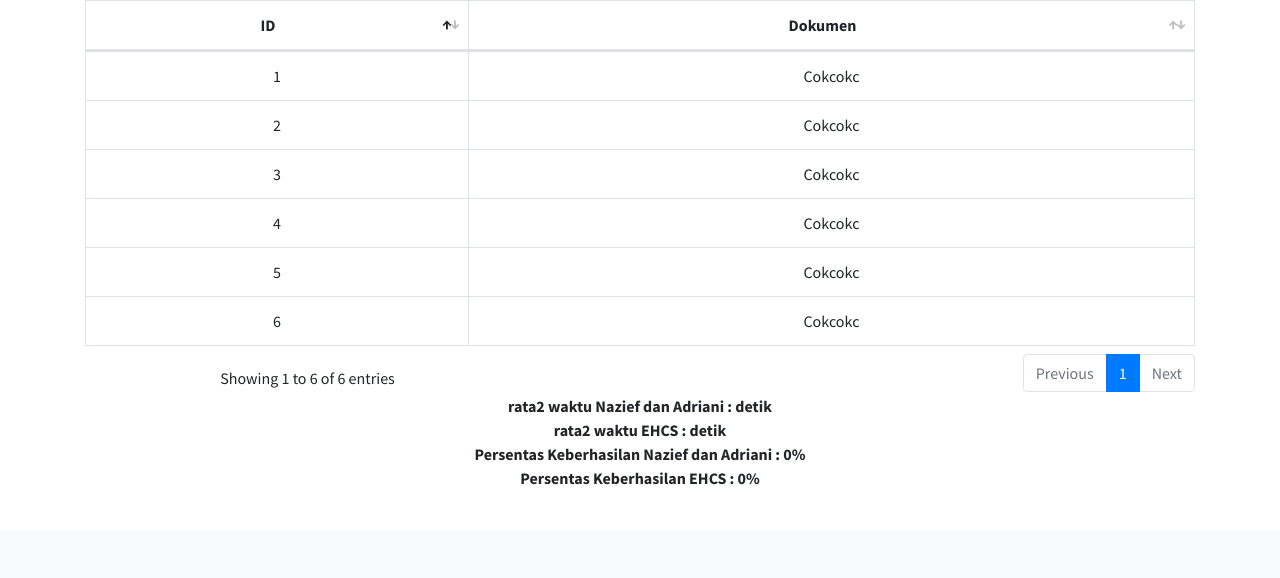
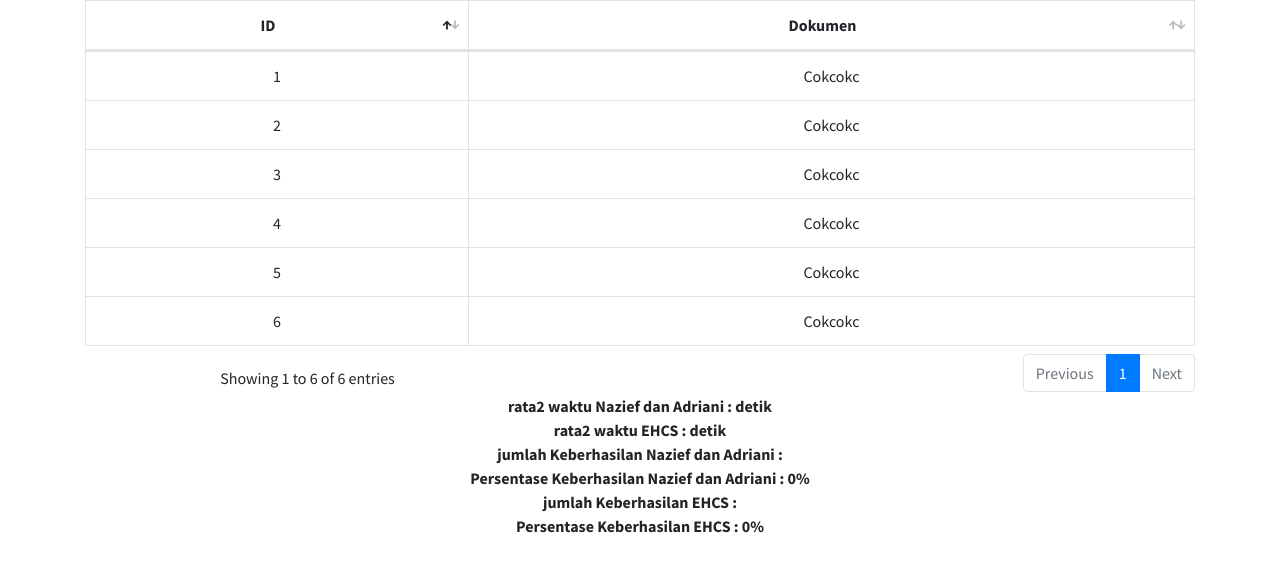
Before and after one commit to vitotamma/STKI-kelompok-1, a PHP site: page /result.php in a window 1280 px wide. Shown: the part 976-1554 px from the top of the page. Before the commit the page ends 1461 px from the top, so only its background shows below. Run offline with PHP 8.4, Linux system fonts and the light colour scheme; data comes from the database, SQL or seed files in the repository; data that the repository does not hold is empty.

Commit message:
tambah jumlah keberhasilan

```diff
--- a/result.php
+++ b/result.php
@@ -6,7 +6,7 @@
     $sqlStem = "SELECT id, kata, kata_dasar_1, kata_dasar_2, waktu_1, waktu_2, status_1, status_2, SUM(frekuensi) as frekuensi
                 FROM `kata` INNER JOIN document_kata ON kata.id = document_kata.id_kata
                 GROUP BY document_kata.id_kata";
-    $sqlRataPersentase = "SELECT AVG(waktu_1),AVG(waktu_2), AVG(status_1),AVG(status_2) FROM kata";
+    $sqlRataPersentase = "SELECT AVG(waktu_1),AVG(waktu_2), AVG(status_1),AVG(status_2), SUM(status_1),SUM(status_2) FROM kata";
 
     $queryStem = mysqli_query($conn, $sqlStem);
     $mysql = mysqli_query($conn, $sqlRataPersentase);
@@ -154,9 +154,14 @@
       <br>
       <?php echo "rata2 waktu EHCS : ".$rataPersen['AVG(waktu_2)'] ?>detik
       <br>
-      <?php echo "Persentas Keberhasilan Nazief dan Adriani : ".$rataPersen['AVG(status_1)']*100 ?>%
+      <?php echo "jumlah Keberhasilan Nazief dan Adriani : ".$rataPersen['SUM(status_1)'] ?>
       <br>
-      <?php echo "Persentas Keberhasilan EHCS : ".$rataPersen['AVG(status_2)']*100 ?>%</b>
+      <?php echo "Persentase Keberhasilan Nazief dan Adriani : ".$rataPersen['AVG(status_1)']*100 ?>%
+      <br>
+      <?php echo "jumlah Keberhasilan EHCS : ".$rataPersen['SUM(status_2)'] ?>
+      <br>
+      <?php echo "Persentase Keberhasilan EHCS : ".$rataPersen['AVG(status_2)']*100 ?>%</b>
+      <br>
     </div>
 
 
```
